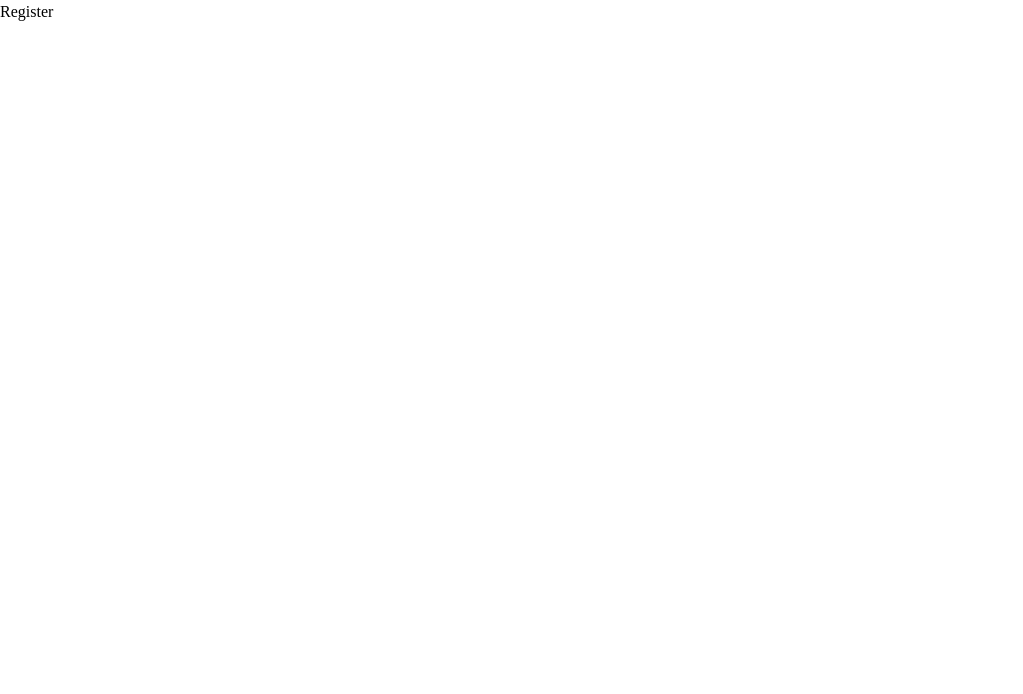
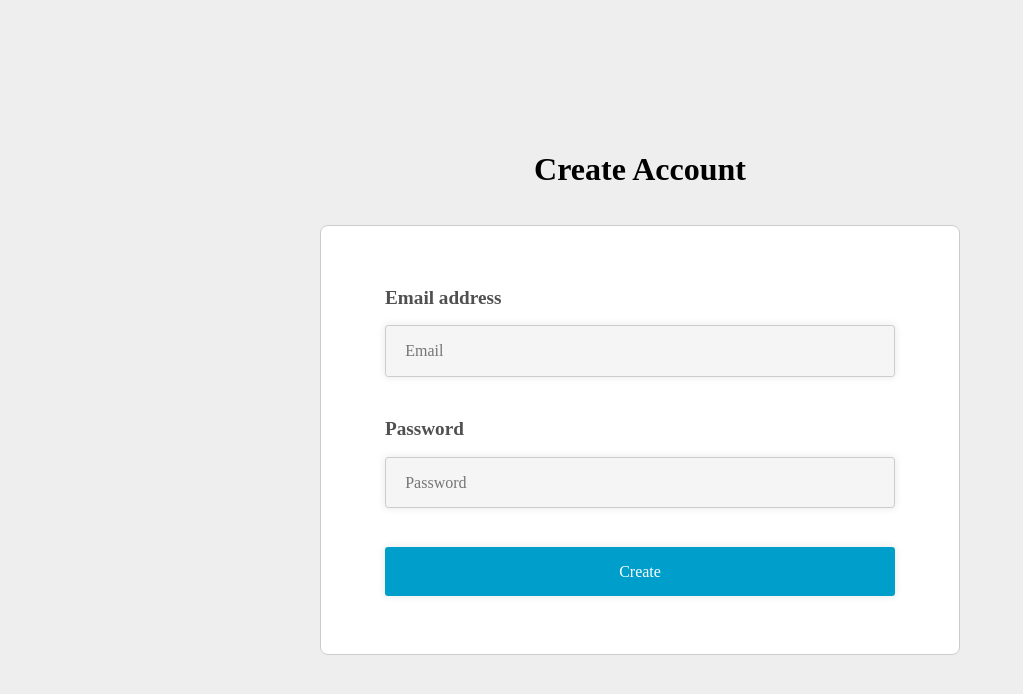
Before and after one commit to roidzuh/mini_project_react, a React (Vite) app: page /register in a window 1280 px wide. Shown: the top 694 px of the page, without its empty margins (0-1023 px from the left). Built offline with nearby package versions, Linux system fonts and the light colour scheme.

Commit message:
build Register page

```diff
--- /dev/null
+++ b/src/components/RegistForm.jsx
@@ -0,0 +1,102 @@
+import { useState } from "react";
+import styled from "styled-components";
+import Button from "./Button";
+import axios from "axios";
+import { useNavigate } from "react-router-dom";
+import Spinner from "./Spinner";
+import toast from "react-hot-toast";
+
+const FormStyled = styled.form`
+  width: 50%;
+  background-color: #fff;
+  border: 1px solid #ccc;
+  padding: 2.4rem 4rem;
+  border-radius: 0.5rem;
+`;
+
+const WrapperStyled = styled.div`
+  display: flex;
+  flex-direction: column;
+  gap: 0.8rem;
+  padding: 1.2rem 0;
+`;
+
+const LabelStyled = styled.label`
+  font-size: 1.2rem;
+  font-weight: bold;
+  color: #505050;
+`;
+
+const InputStyled = styled.input`
+  border: 1px solid #ccc;
+  background-color: #f5f5f5;
+  border-radius: 0.2rem;
+  padding: 0.8rem 1.2rem;
+  box-shadow: 0 0 0.5rem rgba(0, 0, 0, 0.1);
+`;
+
+const RegistForm = () => {
+  const [formData, setFormData] = useState({ email: "", password: "" });
+  const [isLoading, setIsLoading] = useState(false);
+  const navigate = useNavigate();
+
+  const handleChange = (e) => {
+    setFormData({ ...formData, [e.target.name]: e.target.value });
+  };
+
+  const handleSubmit = (e) => {
+    e.preventDefault();
+
+    setIsLoading(true);
+    axios
+      .post("https://reqres.in/api/register", formData)
+      .then((res) => {
+        setIsLoading(false);
+        const token = res?.data?.token;
+        // localStorage.setItem("access_token", token);
+        if (token) {
+          toast.success("Register successfully");
+          setTimeout(() => {
+            navigate("/login");
+          }, 2500);
+        }
+      })
+      .catch((err) => {
+        setIsLoading(false);
+        console.log(err?.response);
+        toast.error(err?.response?.data?.error);
+      });
+  };
+
+  return (
+    <FormStyled onSubmit={handleSubmit}>
+      <WrapperStyled>
+        <LabelStyled htmlFor="email">Email address</LabelStyled>
+        <InputStyled
+          name="email"
+          type="email"
+          placeholder="Email"
+          disabled={isLoading}
+          onChange={handleChange}
+        />
+      </WrapperStyled>
+      <WrapperStyled>
+        <LabelStyled htmlFor="password">Password</LabelStyled>
+        <InputStyled
+          name="password"
+          type="password"
+          placeholder="Password"
+          disabled={isLoading}
+          onChange={handleChange}
+        />
+      </WrapperStyled>
+      <WrapperStyled>
+        <Button type={"submit"} disabled={isLoading}>
+          {isLoading ? <Spinner /> : "Create"}
+        </Button>
+      </WrapperStyled>
+    </FormStyled>
+  );
+};
+
+export default RegistForm;
--- a/src/pages/Register.jsx
+++ b/src/pages/Register.jsx
@@ -1,5 +1,24 @@
+import styled from "styled-components";
+import RegistForm from "../components/RegistForm";
+
+const LoginStyled = styled.main`
+  background-color: #eeeeee;
+  display: flex;
+  flex-direction: column;
+  align-items: center;
+  justify-content: center;
+  gap: 2rem;
+
+  min-height: 100vh;
+`;
+
 const Register = () => {
-  return <div>Register</div>;
+  return (
+    <LoginStyled>
+      <h1>Create Account</h1>
+      <RegistForm />
+    </LoginStyled>
+  );
 };
 
 export default Register;
```
